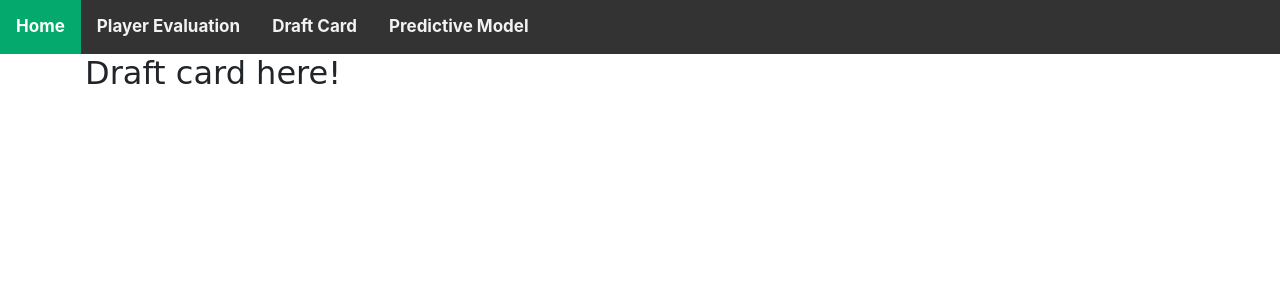
After one commit to sgkuzmin/Pet_Pals, a Flask app: page /draftcard in a window 1280 px wide. The commit adds this page. Shown: the top 300 px of the page. Run offline with Flask 2, Linux system fonts and the light colour scheme; data comes from the database, SQL or seed files in the repository; some libraries are stand-ins or nearby versions; some web fonts are replaced.

Commit message:
Push heroku

```diff
--- a/app.py
+++ b/app.py
@@ -35,6 +35,14 @@ def home():
 @app.route("/playerpos")
 def playerpos():
     return render_template("playerpos.html")
+
+@app.route("/draftcard")
+def draftcard():
+    return render_template("draftcard.html")
+
+@app.route("/predmodel")
+def predmodel():
+    return render_template("predmodel.html")
 
 # Query the database and send the jsonified results
 @app.route("/send", methods=["GET", "POST"])
--- /dev/null
+++ b/templates/draftcard.html
@@ -0,0 +1,41 @@
+<!DOCTYPE html>
+<html lang="en">
+
+<head>
+    <meta charset="UTF-8">
+    <meta name="viewport" content="width=device-width, initial-scale=1.0">
+    <meta http-equiv="X-UA-Compatible" content="ie=edge">
+    <title>RunTime Terror!</title>
+    <link rel="stylesheet" href="{{ url_for('static', filename='css/style.css') }}">
+</head>
+
+<body>
+    <div class="topnav">
+        <a class="active" href="/">Home</a>
+        <a href="/playerpos">Player Evaluation</a>
+        <a href="/draftcard">Draft Card</a>
+        <a href="/predmodel">Predictive Model</a>
+      </div>
+
+    <div class="container">
+
+
+        <div class="row">
+            <div class="col-md-12">
+                <h2>Draft card here!</h2>
+
+
+
+            </div>
+        </div>
+
+
+    </div>
+
+    <script src="https://d3js.org/d3.v5.min.js"></script>
+
+    <script src="https://cdn.plot.ly/plotly-latest.min.js"></script>
+    <script src="{{ url_for('static', filename='js/app.js') }}"></script>
+</body>
+
+</html>
--- a/templates/index.html
+++ b/templates/index.html
@@ -13,8 +13,8 @@
     <div class="topnav">
         <a class="active" href="/">Home</a>
         <a href="/playerpos">Player Evaluation</a>
-        <a href="draftcard.html">Draft Card</a>
-        <a href="predmodel.html">Predictive Model</a>
+        <a href="/draftcard">Draft Card</a>
+        <a href="/predmodel">Predictive Model</a>
       </div>
 
     <div class="container">
```
Also changed, not shown: templates/playerpos.html (+5 -5 lines), templates/predmodel.html (added, +41 -0 lines).
